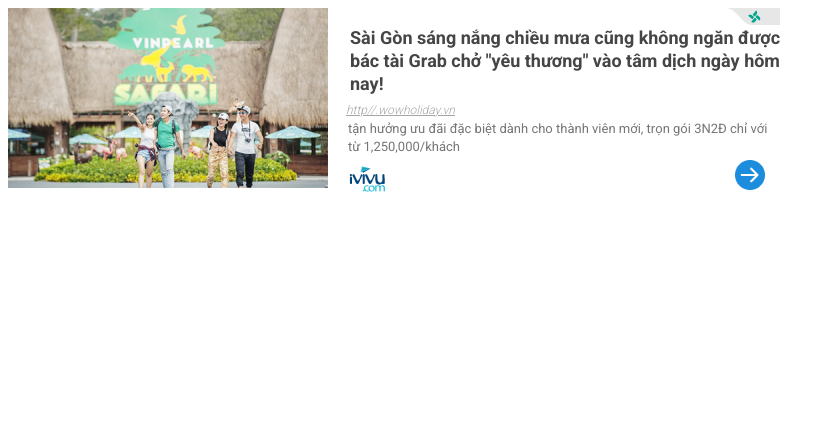
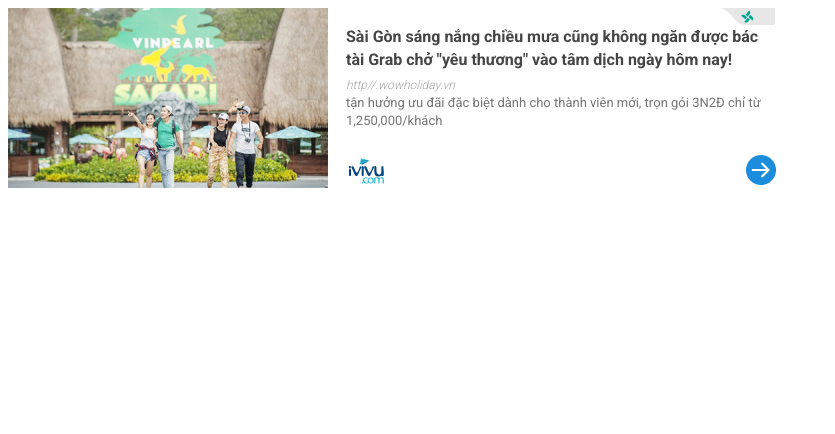
Before and after one commit to haanhhhh/banner_vinpearl, a plain HTML site: page index.html in a window 1280 px wide. Shown: the whole page, without its empty margins (0-835 px from the left). Drawn offline with Linux system fonts and the light colour scheme.

Commit message:
first commit

```diff
--- a/index.html
+++ b/index.html
@@ -10,20 +10,44 @@
     <link rel="preconnect" href="https://fonts.gstatic.com" crossorigin>
     <link href="https://fonts.googleapis.com/css2?family=Roboto:wght@300;400;500;700&display=swap" rel="stylesheet">
 </head>
+
 <body>
-    <div class="banner">
-        <div class="ảnh">
-            <img src="images_vin/Rectangle 6.2 (1).png" alt="">
-        </div>
-        <div class="text">
-            <h3 class="title"> Sài Gòn sáng nắng chiều mưa cũng không ngăn được bác tài Grab chở "yêu thương" vào tâm dịch ngày hôm nay! </h3>
-            <a href="wowholiday.vn/" class="link"> http//.wowholiday.vn</a>
-        	<p class="content">tận hưởng ưu đãi đặc biệt dành cho thành viên mới, trọn gói 3N2Đ chỉ với từ 1,250,000/khách  </p>
-            <div class="ivivu"> <img src="images_vin/ivivu (1).png" alt=""> </div>
-            <div class="muiten"> <img src="images_vin/Group 9.png" alt=""> </div>
-            <div class="logo"> <img src="images_vin/adxlogo-2 (3).png" alt=""></div>
-            <div class="cạnhlogo"> <img src="images_vin/Rectangle 7.png" alt=""></div>
+    <div class="banner__vinpearl">
+        <div class="banner__content">
+            <div class="banner__content--left">
+                <img src="images_vin/Rectangle 6.2 (1).png" alt="">
+            </div>
+            <div class="banner__content--right">
+                <div class="content__icon--righttop">
+                        <div class="icon--righttop_main">
+                            <img src="images_vin/adxlogo-2 (3).png" alt="">
+                        </div>
+                        <div class="icon--righttop_add">
+                            <img src="images_vin/Rectangle 7.png" alt="">
+                        </div>
+                </div>
+                <div class="content__title">
+                    Sài Gòn sáng nắng chiều mưa cũng không ngăn được bác tài Grab chở "yêu thương" vào tâm dịch ngày hôm nay!
+                </div>
+                <div class="content__link">
+                    <a href="wowholiday.vn/" > http//.wowholiday.vn</a>
+                </div>
+                <div class="content__detail">
+                    tận hưởng ưu đãi đặc biệt dành cho thành viên mới, trọn gói 3N2Đ chỉ từ 1,250,000/khách
+                </div>
+                <div class="content__icon">
 
+                    <div class="content__icon--left">
+                        <img src="images_vin/ivivu (1).png" alt="">
+                    </div>
+                    <div class="content__icon--right">
+                        <img src="images_vin/Group 9.png" alt="">
+                    </div>
+
+                </div>
+
+            </div>
         </div>
     </div>
+
 </body>
--- a/style.css
+++ b/style.css
@@ -1,58 +1,37 @@
-.banner{
-        font-display: Arial;
+.banner__vinpearl{
         width: 790px;
         height: 180px;
-        display: flex;
 }
-.container {
+.banner__content {
     display: flex;
     flex-direction: row;
 }
 
-.ảnh {
-    position: absolute;
+.banner__content--left {
     width: 320px;
-    height: 180px;
-}
-
-.ảnh {
-    width: 100%;
     height: 100%;
 }
 
-
-.text {
-    width: 460px;
+.banner__content--right{
+    width: 470px;
     height: 180px;
-    left: 348px;
-    top: 97px;
     background: url(VP.png), #FFFFFF;
-    Padding: 0px 0px 28px 28px;
+    padding-left: 18px;
 }
 
-.title {
-    width: 450px;
-    height: 45px;
-    left: 300px;
-    top: 10px;
+.content__title {
+    width: 430px;
     font-family: 'Roboto';
     font-style: normal;
     font-weight: 700;
-    font-size: 18px;
+    font-size: 16px;
     line-height: 23px;
     display: flex;
     color: #454545;
     mix-blend-mode: normal;
-    padding: 0px 0px 360px 314px;
 }
 
-.link {
-    position: absolute;
-    width: 118px;
-    height: 18px;
-    left: 330px;
-    top: 85px;
-    padding: 16px 16px;
+.content__link a {
     font-family: 'Roboto';
     font-style: italic;
     font-weight: 300;
@@ -61,15 +40,11 @@
     display: flex;
     align-items: center;
     color: #A5A5A5;
-
+    padding: 5px 0px 0px 0px;
+    text-decoration: none;
 }
 
-.content {
-    position: absolute;
-    width: 432px;
-    height: 55px;
-    left: 348px;
-    top: 97px;
+.content__detail {
     font-family: 'Roboto';
     font-style: normal;
     font-weight: 400;
@@ -78,38 +53,36 @@
     display: flex;
     align-items: center;
     color: #757575;
+    width: 430px;
 }
 
-.ivivu{
-    position: absolute;
-    width: 40px;
+.content__icon {
+    width: 430px;
     height: 34px;
-    left: 347px;
-    top: 163px;
-    background: url(ivivu.png);
+    display: flex;
+    padding: 25px 17px 0px 0px;
+}
+.content__icon--left{
+    float: left;
+    order: 1;
 }
 
-.muiten{
-    position: absolute;
-    width: 30px;
-    height: 30px;
-    left: 735px;
-    top: 160px;
+.content__icon--right{
+    order: 2;
+    margin-left: auto;
 }
 
-.logo {
-    position: absolute;
-    width: 35px;
+.content__icon--righttop{
+    float: right;
+    width: 54px;
     height: 17px;
-    left: 728px;
-    top: 8px;
+    padding: 0px 23px 0px 0px;
+}
+.icon--righttop_main {
+    float: left;
     background: url(adxlogo-2.png);
 }
 
-.cạnhlogo {
-    position: absolute;
-    width: 19px;
-    height: 17px;
-    left: 761px;
-    top: 8px;
+.icon--righttop_add {
+  float: left;
 }
```
